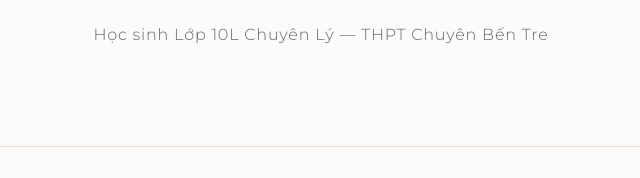
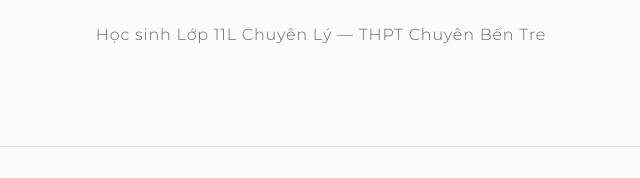
Before and after one commit to thuylambt2022/danhthiep, a plain HTML site: page index.html in a window 1280 px wide. Shown: the part 498-676 px from the top of the page, 319-959 px from the left. Drawn offline with nearby package versions, Linux system fonts and the light colour scheme.

Commit message:
Update index.html

```diff
--- a/index.html
+++ b/index.html
@@ -253,7 +253,7 @@
             <img src="images/avatar.jpg" alt="Đặng Thùy Lâm" class="hero-avatar">
 
             <h1>Elegance in Simplicity</h1>
-            <p>Học sinh Lớp 10L Chuyên Lý — THPT Chuyên Bến Tre</p>
+            <p>Học sinh Lớp 11L Chuyên Lý — THPT Chuyên Bến Tre</p>
         </section>
 
         <!-- About -->
```
